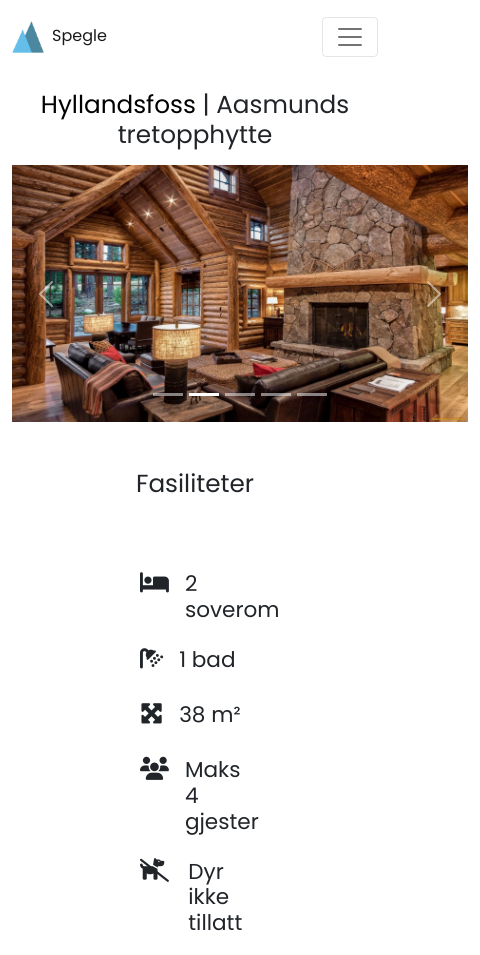
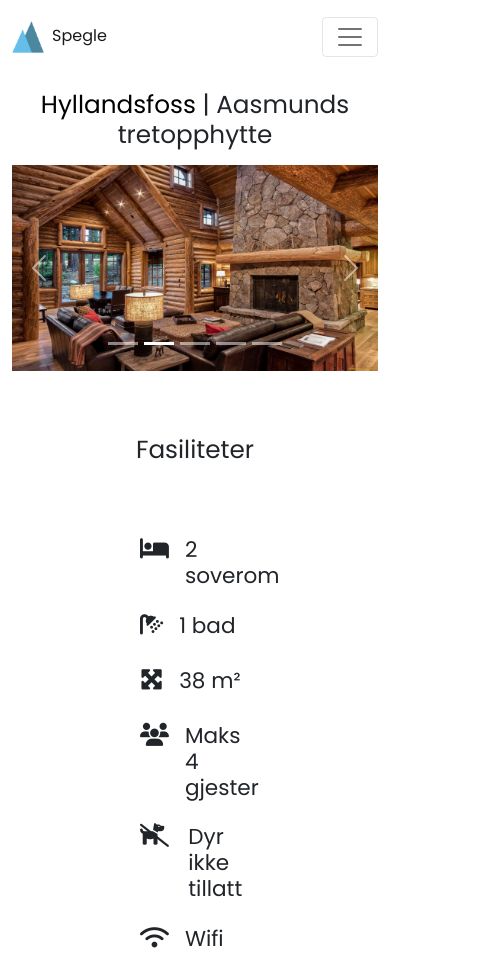
Before and after one commit to HaavGa/PRO1000_Spegle, a website: page hytte1.html in a window 390 px wide. Shown: the top 955 px of the page, 480 px wide, since content can reach past the window. Drawn offline with nearby package versions, Linux system fonts and the light colour scheme.

Commit message:
fixed width of image slider

```diff
--- a/css/style.css
+++ b/css/style.css
@@ -195,8 +195,7 @@ footer i:hover {
 }
 
 #img-slider {
-  height: 32rem;
-  width: 70rem;
+  width: 70%;
 }
 
 #icon-grid {
@@ -344,11 +343,6 @@ footer i:hover {
     margin-bottom: 1rem;
   }
 
-  #img-slider {
-    height: 20rem;
-    width: 60rem;
-  }
-
   .adresse img {
     display: none;
   }
@@ -416,11 +410,6 @@ footer i:hover {
     max-width: 30rem;
   }
 
-  #img-slider {
-    height: 15rem;
-    width: 60rem;
-  }
-
   #hyllTitle {
     font-size: 2.3rem;
   }
@@ -449,14 +438,13 @@ footer i:hover {
     width: 2.5rem;
     font-size: 1rem;
   }
+
+  #img-slider {
+    width: 100%;
+  }
 }
 
 @media (max-width: 576px) {
-  #img-slider {
-    height: 10rem;
-    width: 30rem;
-  }
-
   #map-container-google-1 {
     width: 30rem;
     height: 30rem;
--- a/hytte1.html
+++ b/hytte1.html
@@ -188,7 +188,7 @@
         | Aasmunds tretopphytte
       </h2>
       <!-- Image slider -->
-      <section id="img-slider" class="container mb-5">
+      <section id="img-slider" class="container">
         <div
           id="carouselExampleCaptions"
           class="carousel slide"
@@ -316,7 +316,7 @@
         </div>
       </section>
       <section>
-        <div class="container px-4 pt-5" id="icon-grid">
+        <div class="container px-4" id="icon-grid">
           <h2 class="text-center mb-5 pt-5" id="facilities1">Fasiliteter</h2>
           <div
             class="row row-cols-1 row-cols-md-2 row-cols-lg-4 g-4 py-4"
```
